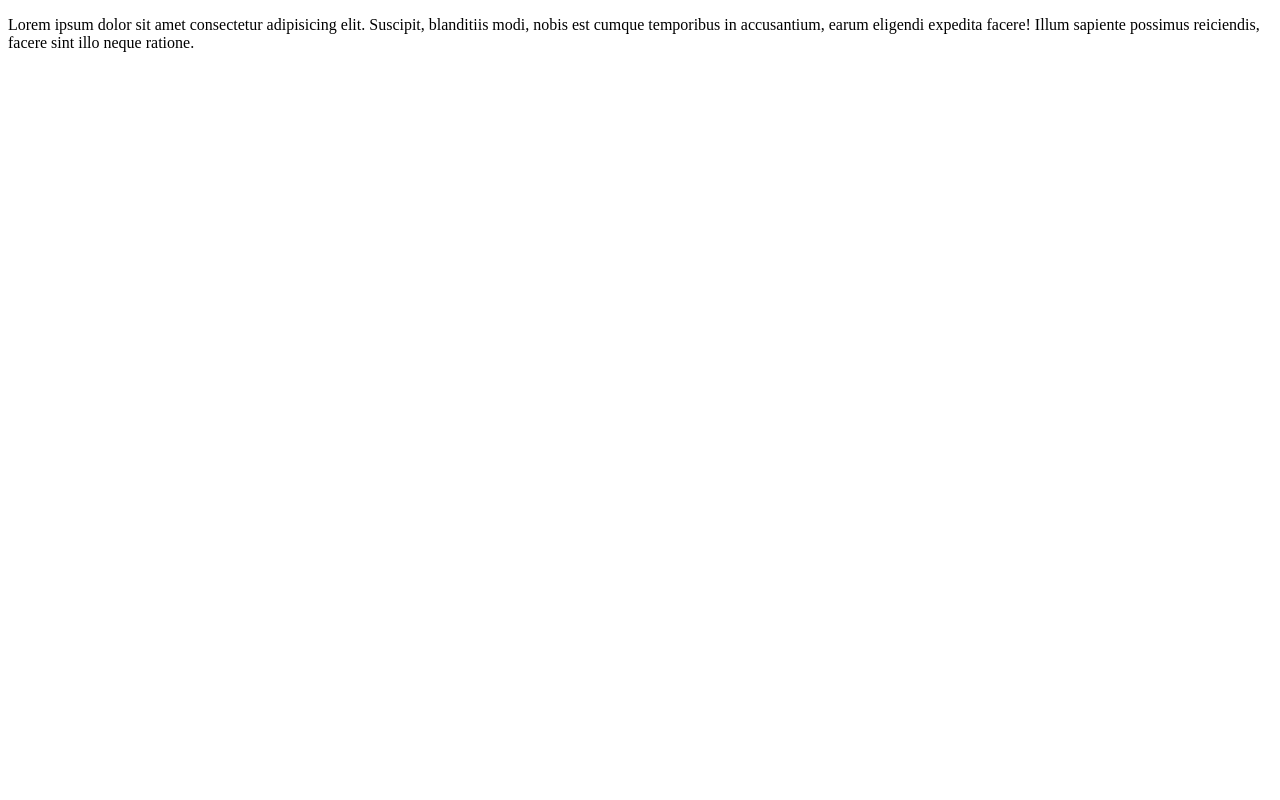
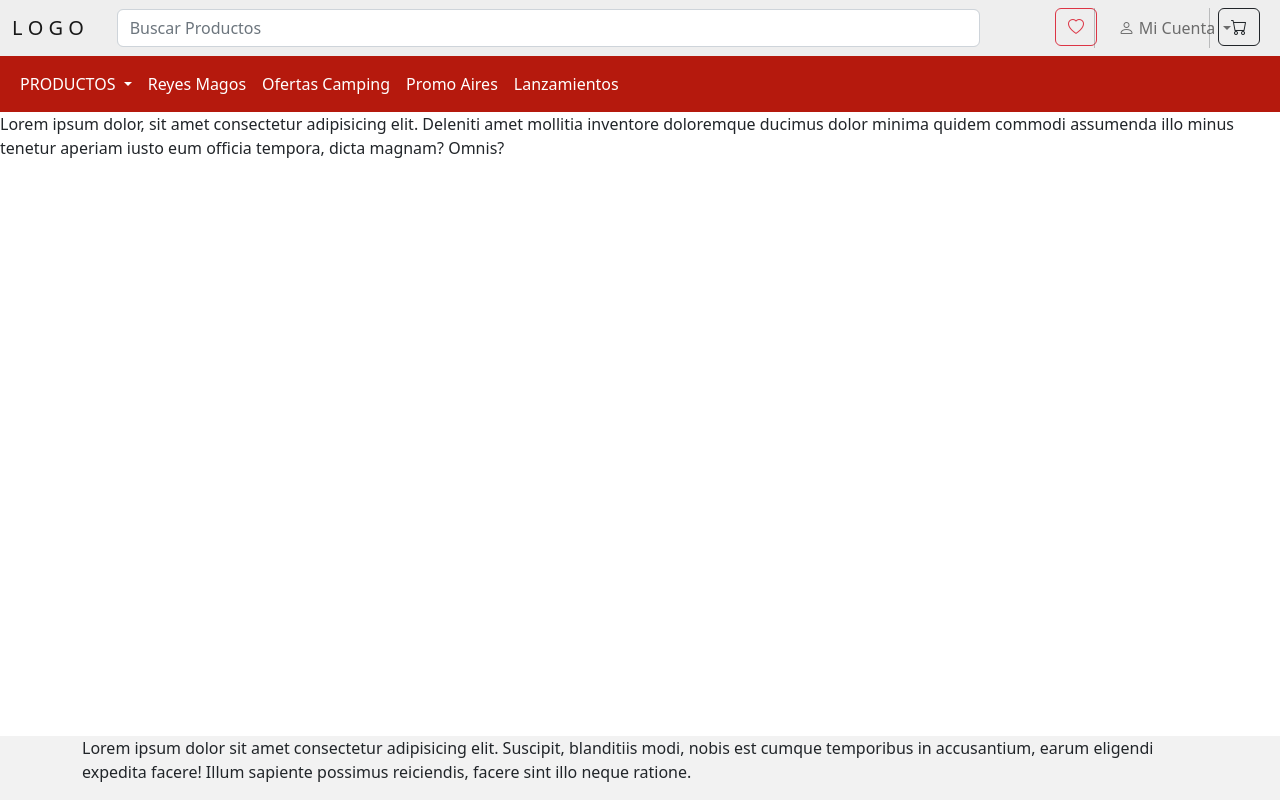
Before and after one commit to VarelaCristianFacundo/DesafioTecnicoFront, a website: page index.html in a window 1280 px wide. Drawn offline with nearby package versions, Linux system fonts and the light colour scheme.

Commit message:
agrego navbar y footer

```diff
--- /dev/null
+++ b/css/style.css
@@ -0,0 +1,15 @@
+.textColorMenu {
+    color: #FFF;
+}
+
+.bgNavMenu {
+    background-color: #B5190D;
+}
+
+.bgNavLogo {
+    background-color: #EEEEEE;
+}
+
+.bgFooter {
+    background-color: #F2F2F2;
+}
--- a/index.html
+++ b/index.html
@@ -1,22 +1,138 @@
 <!DOCTYPE html>
 <html lang="en">
+
 <head>
     <meta charset="UTF-8">
     <meta http-equiv="X-UA-Compatible" content="IE=edge">
     <meta name="viewport" content="width=device-width, initial-scale=1.0">
     <title>etres</title>
+
+    <link href="https://cdn.jsdelivr.net/npm/bootstrap-icons@1.5.0/font/bootstrap-icons.css" rel="stylesheet" />
 </head>
+
 <body>
 
+    <nav class="navbar navbar-expand-lg bgNavLogo">
+        <div class="container-fluid">
+            <div class="col-lg-1">
+                <a class="navbar-brand" href="#">L O G O</a>
+                <button class="navbar-toggler" type="button" data-bs-toggle="collapse"
+                    data-bs-target="#navbarSupportedContent" aria-controls="navbarSupportedContent"
+                    aria-expanded="false" aria-label="Toggle navigation">
+                    <span class="navbar-toggler-icon"></span>
+                </button>
+            </div>
+            <div class="collapse navbar-collapse" id="navbarSupportedContent">
+                <div class="col-lg-9">
+                    <form class="d-flex" role="search">
+                        <input class="form-control" type="search" placeholder="Buscar Productos"
+                            aria-label="Search">
+                    </form>
+                </div>
+                <div class="container d-flex flex-row-reverse">
+                    <div class="col-lg-2">
+                        <button class="btn btn-outline-dark" type="submit"><i class="bi bi-cart"></i>
+                        </button>
+                    </div>
+                    <div class="vr d-none d-lg-flex h-150 mx-lg-2 text-gray"></div>
+                    <div class="col-lg-4">
+                        <ul class="navbar-nav me-auto mb-2 mb-lg-0">
+                            <li class="nav-item dropdown">
+                                <a class="nav-link dropdown-toggle" href="#" id="navbarDropdown" role="button"
+                                    data-bs-toggle="dropdown" aria-expanded="false">
+                                    <i class="bi bi-person"></i>
+                                    Mi Cuenta
+                                </a>
+                                <ul class="dropdown-menu" aria-labelledby="navbarDropdown">
+                                    <li><a class="dropdown-item" href="#">Action</a></li>
+                                    <li><a class="dropdown-item" href="#">Another action</a></li>
+                                    <li>
+                                        <hr class="dropdown-divider">
+                                    </li>
+                                    <li><a class="dropdown-item" href="#">Something else here</a></li>
+                                </ul>
+                            </li>
+                        </ul>
+                    </div>
+                    <div class="vr d-none d-lg-flex h-150 mx-lg-3 text-gray"></div>
+                    <div class="col-lg-1">
+
+                        <button class="btn btn-outline-danger me-2" type="submit"><i class="bi bi-heart"></i></button>
+                    </div>
+
+                    </ul>
+                </div>
+            </div>
+        </div>
+    </nav>
+
+    <nav class="navbar navbar-expand-lg bgNavMenu">
+        <div class="container-fluid">
+            <button class="navbar-toggler" type="button" data-bs-toggle="collapse"
+                data-bs-target="#navbarSupportedContent" aria-controls="navbarSupportedContent" aria-expanded="false"
+                aria-label="Toggle navigation">
+                <span class="navbar-toggler-icon"></span>
+            </button>
+            <div class="collapse navbar-collapse" id="navbarSupportedContent">
+                <ul class="navbar-nav me-auto mb-2 mb-lg-0">
+                    <li class="nav-item">
+                    <li class="nav-item dropdown">
+                        <a class="nav-link dropdown-toggle textColorMenu" href="#" id="navbarDropdown" role="button"
+                            data-bs-toggle="dropdown" aria-expanded="false">
+                            PRODUCTOS
+                        </a>
+                        <ul class="dropdown-menu" aria-labelledby="navbarDropdown">
+                            <li><a class="dropdown-item" href="#">Reyes Magos</a></li>
+                            <li><a class="dropdown-item" href="#">Another action</a></li>
+                            <li>
+                                <hr class="dropdown-divider">
+                            </li>
+                            <li><a class="dropdown-item" href="#">Something else here</a></li>
+                        </ul>
+                    </li>
+                    <a class="nav-link textColorMenu" aria-current="page" href="#">Reyes Magos</a>
+                    </li>
+                    <li class="nav-item">
+                        <a class="nav-link textColorMenu" href="#">Ofertas Camping</a>
+                    </li>
+                    <li class="nav-item">
+                        <a class="nav-link textColorMenu">Promo Aires</a>
+                    </li>
+                    <li class="nav-item">
+                        <a class="nav-link textColorMenu">Lanzamientos</a>
+                    </li>
+                </ul>
+            </div>
+        </div>
+    </nav>
+
+
+
+    <p>Lorem ipsum dolor, sit amet consectetur adipisicing elit. Deleniti amet mollitia inventore doloremque ducimus
+        dolor minima quidem commodi assumenda illo minus tenetur aperiam iusto eum officia tempora, dicta magnam? Omnis?
+    </p>
 
 
 
 
     <!-- Footer-->
-    <footer>
+    <footer class="fixed-bottom bgFooter">
         <div class="container">
-            <p>Lorem ipsum dolor sit amet consectetur adipisicing elit. Suscipit, blanditiis modi, nobis est cumque temporibus in accusantium, earum eligendi expedita facere! Illum sapiente possimus reiciendis, facere sint illo neque ratione.</p>
+            <p>Lorem ipsum dolor sit amet consectetur adipisicing elit. Suscipit, blanditiis modi, nobis est cumque
+                temporibus in accusantium, earum eligendi expedita facere! Illum sapiente possimus reiciendis, facere
+                sint illo neque ratione.</p>
         </div>
     </footer>
+
+    <!-- CSS only -->
+    <link href="https://cdn.jsdelivr.net/npm/bootstrap@5.2.0-beta1/dist/css/bootstrap.min.css" rel="stylesheet"
+        integrity="sha384-0evHe/X+R7YkIZDRvuzKMRqM+OrBnVFBL6DOitfPri4tjfHxaWutUpFmBp4vmVor" crossorigin="anonymous">
+    <!-- JavaScript Bundle with Popper -->
+    <script src="./js/index.js"></script>
+    <script src="https://cdn.jsdelivr.net/npm/bootstrap@5.2.0-beta1/dist/js/bootstrap.bundle.min.js"
+        integrity="sha384-pprn3073KE6tl6bjs2QrFaJGz5/SUsLqktiwsUTF55Jfv3qYSDhgCecCxMW52nD2"
+        crossorigin="anonymous"></script>
+    <link href="./css/style.css" rel="stylesheet" />
 </body>
+
 </html>
--- /dev/null
+++ b/package.json
@@ -0,0 +1,6 @@
+{
+  "dependencies": {
+    "bootstrap": "^5.2.0-beta1",
+    "bootstrap-icons": "^1.9.1"
+  }
+}
```
Also changed, not shown: heart.svg (added), js/index.js (added), 2 other files.
